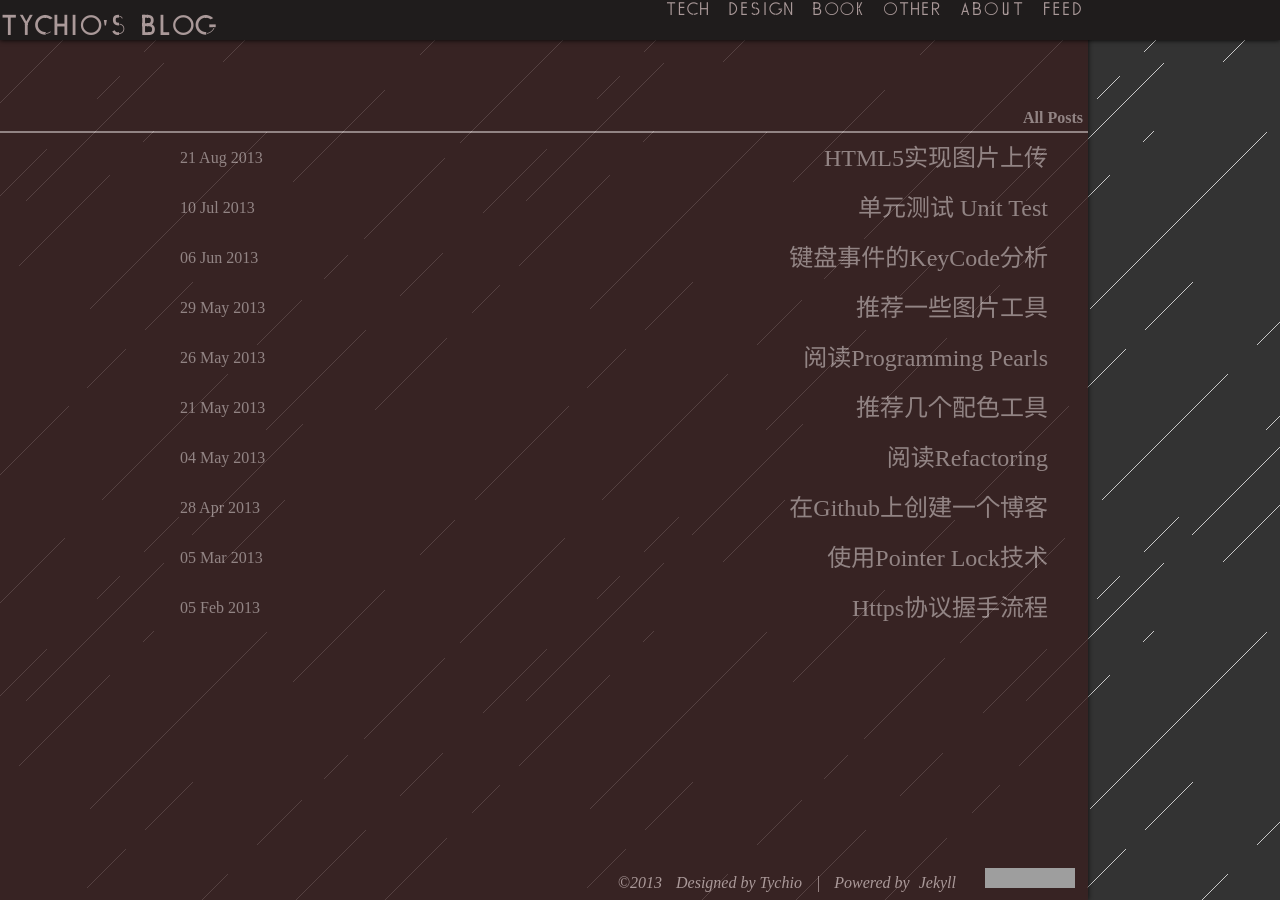
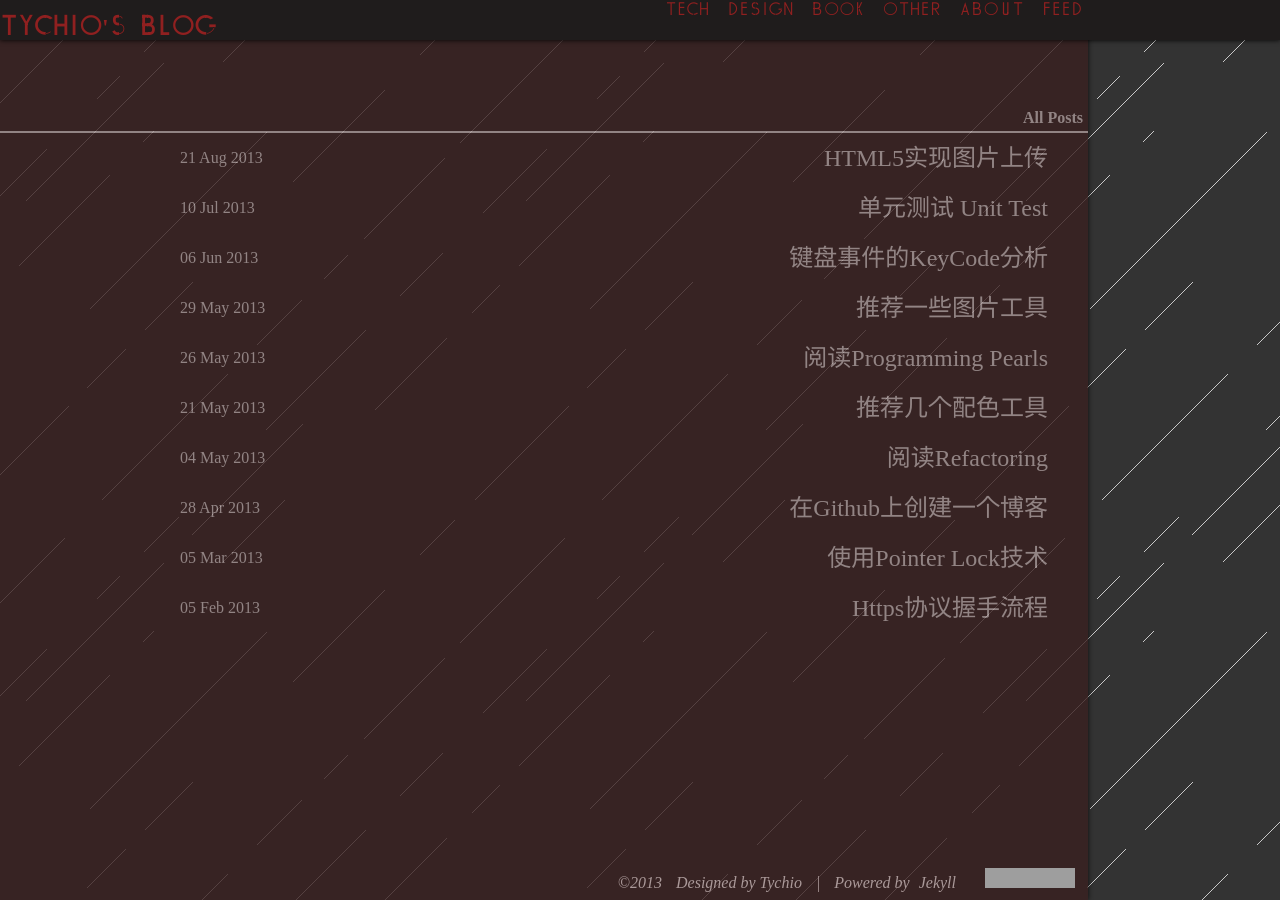
Before and after one commit to tychio/old_blog, a Jekyll site: the page built from index.html, in a window 1280 px wide. Built offline with Jekyll 4.4.1, drawn with Linux system fonts in a browser that asks for light colours; some web fonts are replaced; Markdown is read by kramdown in place of the engine named in the settings; grey boxes are pictures that could not be loaded.

Commit message:
fix font

```diff
--- a/css/style.css
+++ b/css/style.css
@@ -5,7 +5,7 @@
 @font-face{font-family:aftommy;src:url("/font/aftommy.ttf") format("truetype")}
 @font-face{font-family:$Code;src:url("/font/$Code.ttf") format("truetype")}
 article,aside,figcaption,figure,dialog,time,footer,header,nav,section,main{display:block}
-html,body{height:100%;width:100%;padding:0;margin:0;font-family:arial "微软雅黑" "黑体";font-size:100%;line-height:1}
+html,body{height:100%;width:100%;padding:0;margin:0;font-family:"微软雅黑" arial "黑体";font-size:100%;line-height:1}
 ol,ul{list-style:none}
 blockquote,q{quotes:none;}
 blockquote:after,q:after,blockquote:before,q:before{content:'';content:none}
@@ -18,8 +18,8 @@
 hr{border:0;clear:both}
 header{position:fixed;z-index:12000;top:0;left:0;width:100%;background:#1f1c1c;font-family:aftommy;-webkit-box-shadow:0 0 5px #000;-moz-box-shadow:0 0 5px #000;-ms-box-shadow:0 0 5px #000;-o-box-shadow:0 0 5px #000;box-shadow:0 0 5px #000;}
 header div#top{position:relative;height:40px;width:80%;}
-header div#top a,header div#top a:link,header div#top a:visited{color:colorTitleLink}
-header div#top a:hover{color:colorTitleLinkHover}
+header div#top a,header div#top a:link,header div#top a:visited{color:#902020}
+header div#top a:hover{color:#a03030}
 header div#top a h1{display:inline-block;line-height:24px;margin-top:16px;font-size:24px}
 header div#top nav{position:absolute;top:0;right:0;}
 header div#top nav a{padding-bottom:20px;line-height:20px;margin:0 5px;}
@@ -31,7 +31,7 @@
 section dl dd a time{float:left;display:inline;line-height:50px;font-weight:normal}
 section dl dd a h4{overflow:hidden;padding-right:40px;margin:0;line-height:50px;font-size:1.5rem;font-weight:normal;-webkit-transition:padding .3s;-moz-transition:padding .3s;-ms-transition:padding .3s;-o-transition:padding .3s;transition:padding .3s;}
 section dl dd a h4:hover{padding-right:5px}
-section dl dd article{overflow:hidden;text-align:left;font-size:.9rem;font-family:arial "微软雅黑" "黑体";line-height:30px;letter-spacing:1px;word-wrap:break-word;color:#e7e0e0;}
+section dl dd article{overflow:hidden;text-align:left;font-size:.9rem;font-family:"微软雅黑" arial "黑体";line-height:30px;letter-spacing:1px;word-wrap:break-word;color:#e7e0e0;}
 section dl dd article time{padding:0 5px;text-align:right;color:#a99}
 section dl dd article img{float:left;margin-right:20px;margin-top:10px;max-width:100%}
 section dl dd article p{padding:5px;margin:0;text-indent:28px}
--- a/css/style.styl
+++ b/css/style.styl
@@ -12,7 +12,7 @@
 $fontBody = aviel
 $fontTitle = aftommy
 $fontCode = monaco
-$fontBackup = arial "微软雅黑" "黑体"
+$fontBackup = "微软雅黑" arial "黑体"
 /* =color */
 /* ==background */
 $colorBlack = black
@@ -154,9 +154,9 @@
         width: $sizeContentWidthPer[0]
         a
             &, &:link, &:visited
-                color colorTitleLink
+                color $colorTitleLink
             &:hover
-                color colorTitleLinkHover
+                color $colorTitleLinkHover
             h1
                 display inline-block
                 line-height $sizeTitleHeight
```
